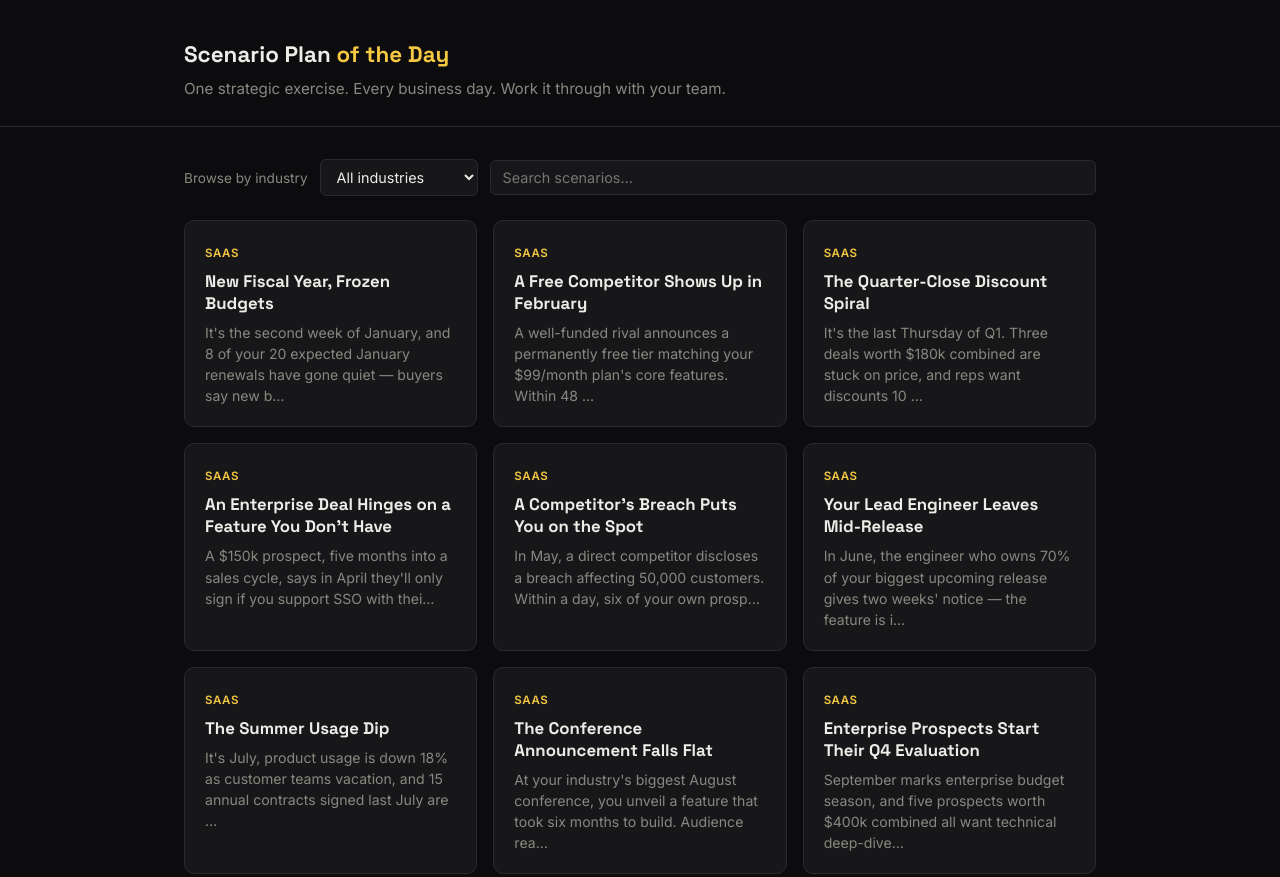
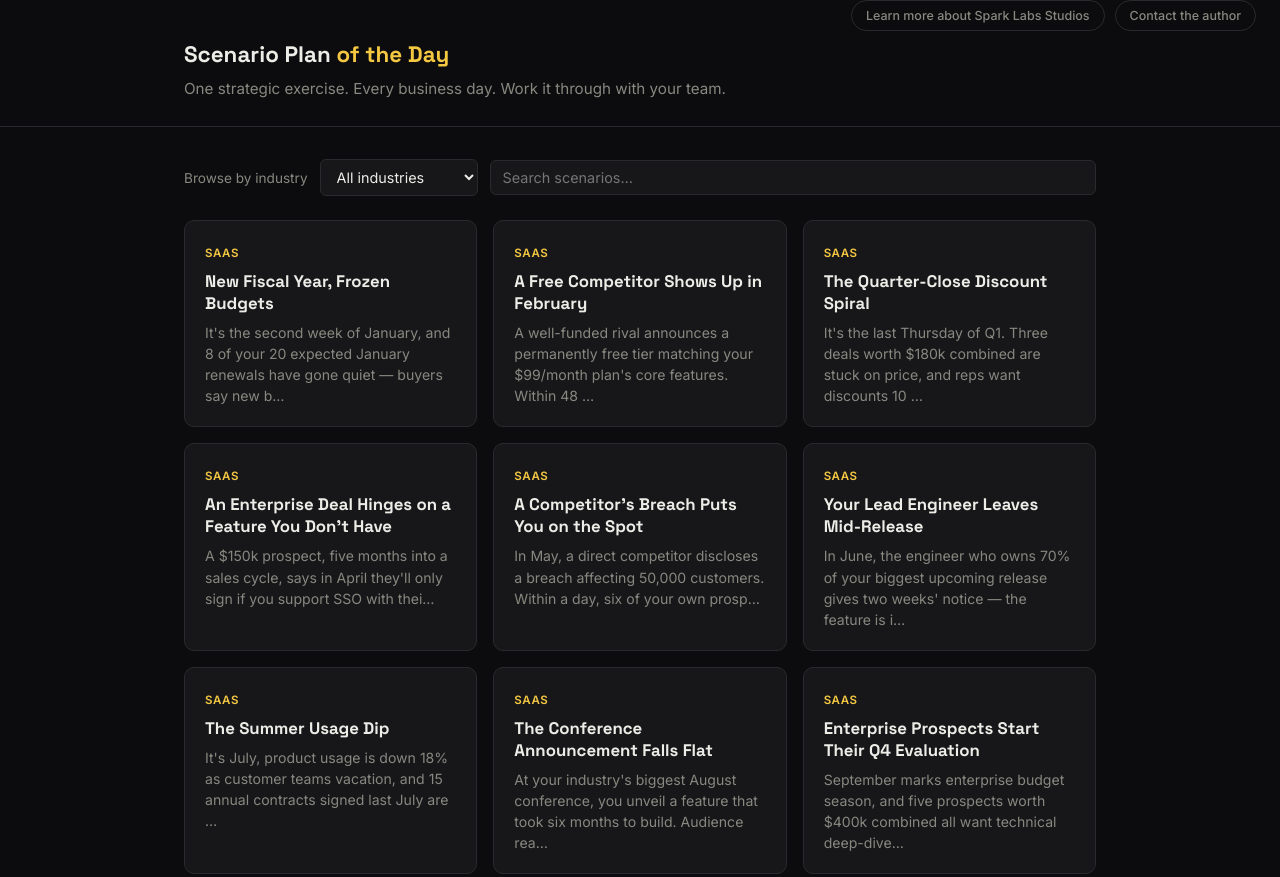
Before and after one commit to rondimon-hue/ScenarioPlanOfTheDay, a plain HTML site: page index.html in a window 1280 px wide. Shown: the top 877 px of the page. Drawn offline with Linux system fonts and the light colour scheme.

Commit message:
Add header pills linking to Spark Labs Studio and rondimon.com
Co-Authored-By: Claude Sonnet 5 <noreply@anthropic.com>

```diff
--- a/assets/style.css
+++ b/assets/style.css
@@ -27,8 +27,34 @@ h1, h2, h3, .logo {
 }
 
 .site-header {
+  position: relative;
   border-bottom: 1px solid var(--border);
   padding: 40px 0 28px;
+}
+
+.header-pills {
+  position: absolute;
+  top: 0;
+  right: 24px;
+  display: flex;
+  gap: 10px;
+}
+
+.pill {
+  border: 1px solid var(--border);
+  color: var(--muted);
+  text-decoration: none;
+  font-size: 0.78rem;
+  font-weight: 500;
+  padding: 7px 14px;
+  border-radius: 999px;
+  white-space: nowrap;
+  transition: border-color 0.15s ease, color 0.15s ease;
+}
+
+.pill:hover {
+  border-color: var(--accent);
+  color: var(--accent);
 }
 
 .logo {
--- a/index.html
+++ b/index.html
@@ -13,6 +13,10 @@
 
 <header class="site-header">
   <div class="wrap">
+    <nav class="header-pills">
+      <a class="pill" href="https://sparklabs.studio" target="_blank" rel="noopener">Learn more about Spark Labs Studios</a>
+      <a class="pill" href="https://rondimon.com" target="_blank" rel="noopener">Contact the author</a>
+    </nav>
     <a class="logo" href="index.html">Scenario Plan <span>of the Day</span></a>
     <p class="tagline">One strategic exercise. Every business day. Work it through with your team.</p>
   </div>
```
